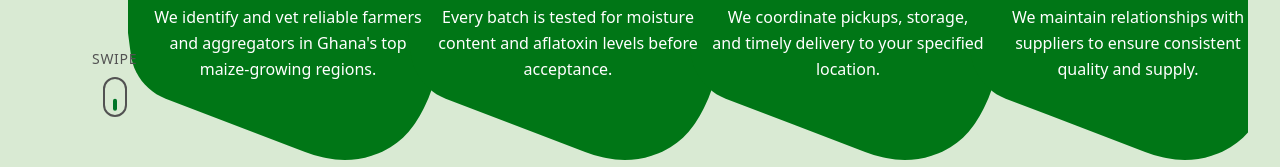
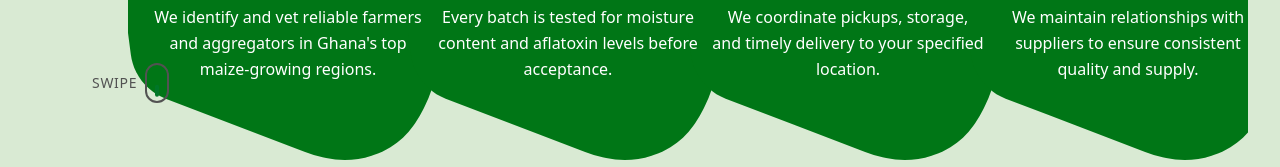
Before and after one commit to afromorpheus/baobab-frontiers-website, a Next.js app: page / in a window 1280 px wide. Shown: the part 3964-4131 px from the top of the page. Built offline with nearby package versions, Linux system fonts and the light colour scheme.

Commit message:
Move swipe indicator text to the left side instead of above

```diff
--- a/src/components/HowItWorks.tsx
+++ b/src/components/HowItWorks.tsx
@@ -115,7 +115,7 @@ export default function HowItWorks() {
                   transform: 'translateY(-50%)'
                 }}
               >
-                <div className="flex flex-col items-center space-y-2">
+                <div className="flex items-center space-x-2">
                   <span className="text-sm text-[#525252] font-nunito-light uppercase tracking-wider">Swipe</span>
                   <div className="w-6 h-10 border-2 border-[#525252] rounded-full flex justify-center relative overflow-hidden">
                     <motion.div
```
